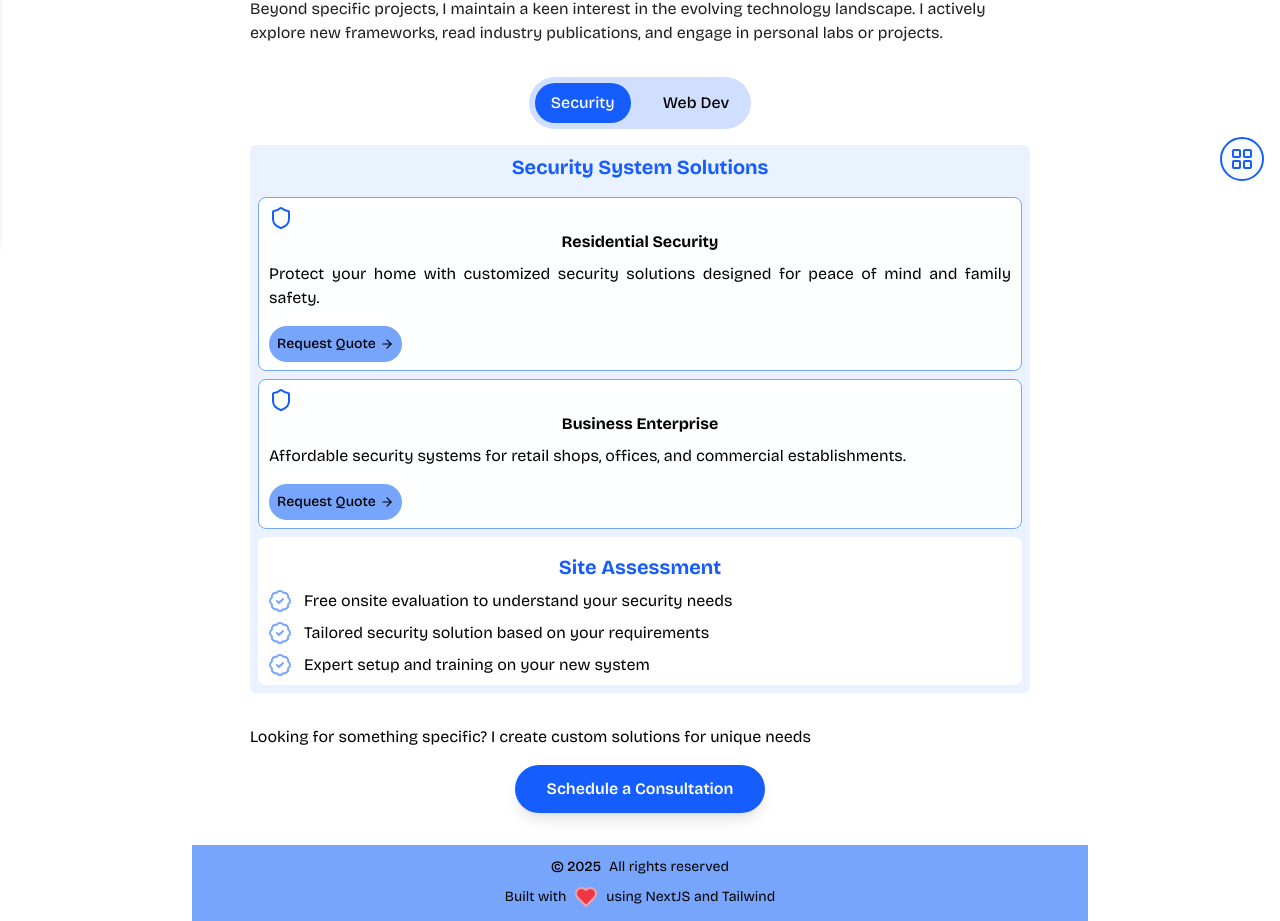
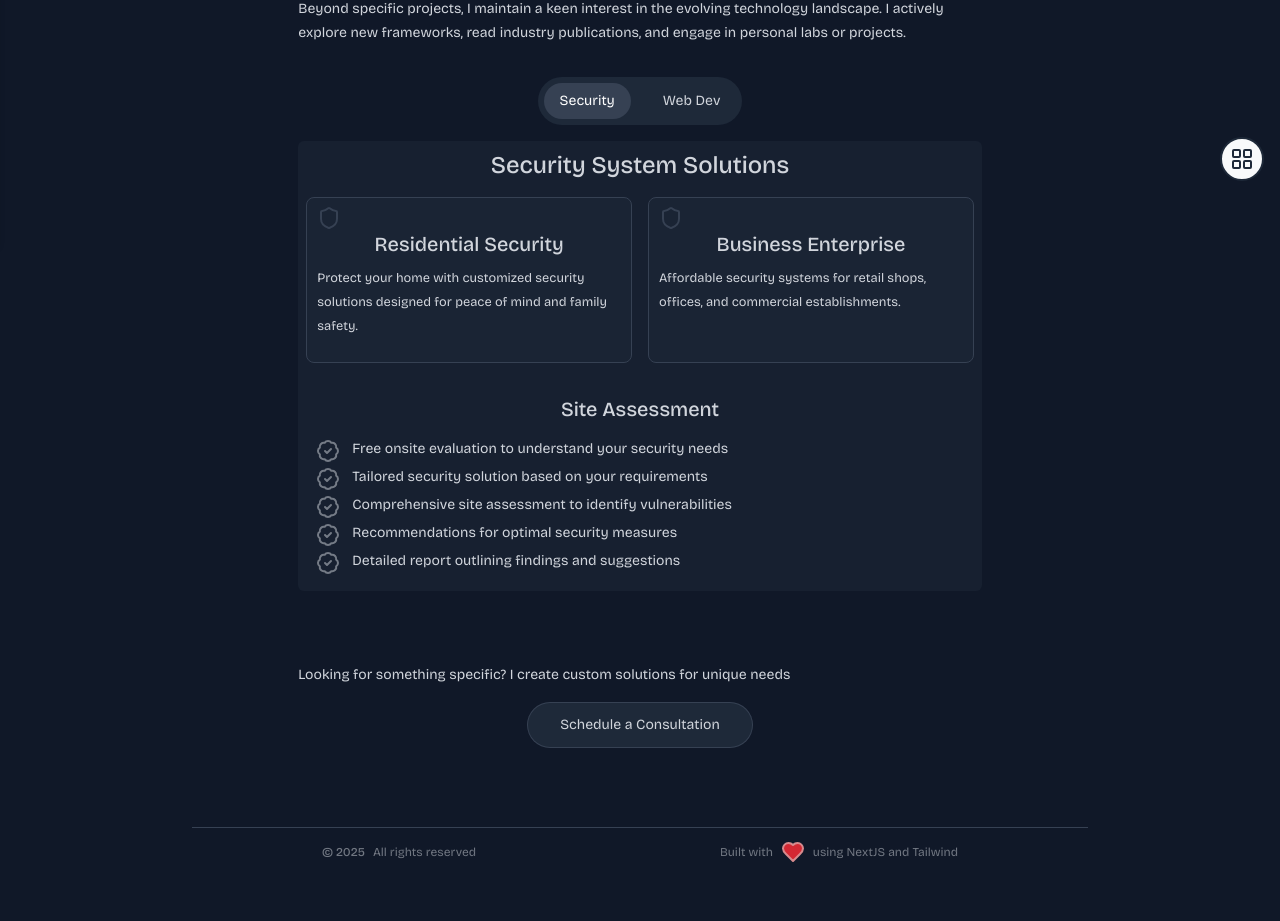
Before and after one commit to cmotanya/dev-portfolio, a Next.js app: page /about in a window 1280 px wide. Shown: the part 555-1476 px from the top of the page. After the commit the page ends 1431 px from the top, so only its background shows below. Built offline with nearby package versions, Linux system fonts and the light colour scheme.

Commit message:
refactor: Enhance About, Security, and Web Development components with improved styling and new content structure

```diff
--- a/app/about/page.tsx
+++ b/app/about/page.tsx
@@ -6,15 +6,13 @@ import Image from "next/image";
 import { about } from "../data/about";
 import { Fade, Slide } from "react-awesome-reveal";
 import Slider from "react-slick";
-import { useRouter } from "next/navigation";
 import { cn } from "@/lib/utils";
 import Security from "@/components/security";
 import WebDev from "@/components/web-dev";
+import Link from "next/link";
 
 const About = () => {
   const [activeTab, setActiveTab] = useState<"security" | "web">("security");
-
-  const router = useRouter();
 
   const settings = {
     dots: true,
@@ -40,7 +38,7 @@ const About = () => {
 
     // Style for individual dots
     customPaging: () => (
-      <div className="hover:bg-primary [.slick-active_&]:before:bg-primary [.slick-active_&]:after:bg-secondary after:bg-primary before:bg-background/90 relative rounded-full p-2 transition-all duration-300 ease-in-out before:absolute before:top-1/2 before:left-1/2 before:z-40 before:size-[14px] before:-translate-x-1/2 before:-translate-y-1/2 before:rounded-full before:p-1 before:content-[''] after:absolute after:top-1/2 after:left-1/2 after:-z-10 after:size-5 after:-translate-x-1/2 after:-translate-y-1/2 after:rounded-full after:content-[''] [.slick-active_&]:scale-110 [.slick-active_&]:after:scale-110"></div>
+      <div className="hover:bg-secondary [.slick-active_&]:before:bg-primary [.slick-active_&]:after:bg-secondary after:bg-primary before:bg-background/90 relative rounded-full p-2 transition-all duration-300 ease-in-out before:absolute before:top-1/2 before:left-1/2 before:z-40 before:size-[14px] before:-translate-x-1/2 before:-translate-y-1/2 before:rounded-full before:p-1 before:content-[''] after:absolute after:top-1/2 after:left-1/2 after:-z-10 after:size-5 after:-translate-x-1/2 after:-translate-y-1/2 after:rounded-full after:content-[''] [.slick-active_&]:scale-110 [.slick-active_&]:after:scale-110"></div>
     ),
   };
 
@@ -107,12 +105,12 @@ const About = () => {
         <Slide direction="right" duration={400} triggerOnce>
           <div className="w-full">
             {" "}
-            <div className="bg-primary/20 inline-flex items-center justify-center gap-4 rounded-full p-1.5 font-medium">
+            <div className="bg-primary inline-flex items-center justify-center gap-4 rounded-full p-1.5">
               <button
                 onClick={() => setActiveTab("security")}
                 className={cn(
-                  "hover:bg-primary/20 hover:text-primary rounded-full px-4 py-2 transition-colors",
-                  activeTab === "security" ? "bg-primary text-white" : "",
+                  "hover:bg-secondary/50 cursor-pointer rounded-full px-4 py-2 transition-colors",
+                  activeTab === "security" ? "bg-secondary text-white" : "",
                 )}
               >
                 Security
@@ -120,8 +118,8 @@ const About = () => {
               <button
                 onClick={() => setActiveTab("web")}
                 className={cn(
-                  "hover:bg-primary/20 hover:text-primary rounded-full px-4 py-2 transition-colors",
-                  activeTab === "web" ? "bg-primary text-white" : "",
+                  "hover:bg-secondary/50 cursor-pointer rounded-full px-4 py-2 transition-colors",
+                  activeTab === "web" ? "bg-secondary text-white" : "",
                 )}
               >
                 Web Dev
@@ -129,22 +127,23 @@ const About = () => {
             </div>
           </div>{" "}
         </Slide>
-        <div className="bg-secondary/15 my-4 mb-8 overflow-hidden rounded-md p-2">
+        <div className="bg-primary/50 my-4 mb-8 overflow-hidden rounded-md p-2">
           {activeTab === "security" ? <Security /> : <WebDev />}
         </div>
         <Slide direction="up" duration={500} triggerOnce>
-          <div>
+          <div className="mt-18">
             <p className="text-justify">
               Looking for something specific? I create custom solutions for
               unique needs
             </p>
-            <button
-              onClick={() => router.push("/contact")}
-              className="bg-primary hover:bg-primary/90 inline-block rounded-full px-8 py-3 font-semibold text-white shadow-lg transition-all duration-300 ease-in-out hover:shadow-xl active:scale-105"
+            <Link
+              type="button"
+              href={"/contact"}
+              className="bg-primary ring ring-secondary inline-block rounded-full px-8 py-3 font-semibold transition-all duration-300 ease-in-out hover:-translate-y-1 md:font-normal"
             >
               {" "}
               Schedule a Consultation
-            </button>
+            </Link>
           </div>
         </Slide>
       </div>
--- a/app/contact/page.tsx
+++ b/app/contact/page.tsx
@@ -28,8 +28,6 @@ import {
   getLocalStorageData,
   updateLocalStorageData,
 } from "@/lib/local-storage";
-
-//Helper function to get data from localStorage
 
 function Contact() {
   const {
--- a/app/data/about.tsx
+++ b/app/data/about.tsx
@@ -54,3 +54,18 @@ export const webOptions: SolutionOption[] = [
     icon: <Globe size={24} />,
   },
 ];
+
+export const siteAssessment = [
+  { description: "Free onsite evaluation to understand your security needs" },
+  { description: "Tailored security solution based on your requirements" },
+  { description: "Comprehensive site assessment to identify vulnerabilities" },
+  { description: "Recommendations for optimal security measures" },
+  { description: "Detailed report outlining findings and suggestions" },
+];
+
+export const webDevProcess = [
+  { description: "Understanding your business and goals" },
+  { description: "Creating mockups and wireframes" },
+  { description: "Building your custom solution" },
+  { description: "Going live with ongoing support" },
+];
--- a/app/footer/page.tsx
+++ b/app/footer/page.tsx
@@ -11,8 +11,8 @@ import React from "react";
  */
 const Footer = () => {
   return (
-    <footer className="bg-secondary mx-auto w-full max-w-4xl">
-      <div className="flex flex-col items-center justify-between gap-2 p-3 text-sm">
+    <footer className="border-secondary mx-auto w-full max-w-4xl border-t">
+      <div className="text-text/50 flex flex-col items-center justify-between gap-2 p-3 text-xs md:flex-row md:justify-around">
         <div className="flex items-center space-x-2">
           <span className="font-medium">© {new Date().getFullYear()}</span>
           <span>All rights reserved</span>
--- a/app/globals.css
+++ b/app/globals.css
@@ -1,11 +1,13 @@
 @import "tailwindcss";
 
 @theme {
-  --color-primary: oklch(0.546 0.245 262.881);
-  --color-secondary: #77a5fb;
-  --color-accent: #4b5bf9;
-  --color-background: #ffffff;
-  --color-textColor: #030607;
+  --color-primary: oklch(27.8% 0.033 256.848); /* bg-gray-800 */
+  --color-secondary: oklch(37.3% 0.034 259.733); /* bg-gray-700 */
+  --color-accent: oklch(27.8% 0.033 256.848 / 0.5); /* bg-gray-700 */
+  --color-background: oklch(21% 0.034 264.665); /* bg-gray-900 */
+  --color-text: oklch(87.2% 0.01 258.338); /* text-gray-500 */
+
+  --text-xs-sm: 0.8rem;
 
   /* RGB components for using with rgba() */
   --color-textColor-rgb: 3, 6, 7;
@@ -22,8 +24,8 @@
 
 html,
 body {
-  background: var(--background);
-  color: var(--text-color);
+  background: var(--color-background);
+  color: var(--color-text);
   font-family: Arial, Helvetica, sans-serif;
   margin: 0;
   padding: 0;
@@ -31,9 +33,8 @@ body {
 }
 
 section {
-  /* height: 100dvh; */
   width: var(--width);
-  padding-block: 1.5rem 2rem;
+  padding-block: 1.5rem 5rem;
 }
 
 p {
--- a/app/layout.tsx
+++ b/app/layout.tsx
@@ -21,7 +21,7 @@ export default function RootLayout({
   return (
     <html lang="en">
       <body
-        className={`flex min-h-dvh flex-col antialiased ${grotesque.className}`}
+        className={`flex min-h-dvh flex-col text-sm antialiased ${grotesque.className}`}
       >
         <Header />
         <main className="flex-grow">{children}</main>
--- a/components/security.tsx
+++ b/components/security.tsx
@@ -1,72 +1,42 @@
-import { securityOptions } from "@/app/data/about";
-import { ArrowRight, BadgeCheckIcon } from "lucide-react";
-import { useRouter } from "next/navigation";
+import { securityOptions, siteAssessment } from "@/app/data/about";
+import { BadgeCheckIcon } from "lucide-react";
 import { Fade } from "react-awesome-reveal";
 
 const Security = () => {
-  const router = useRouter();
-
   return (
     <>
       <Fade cascade duration={300}>
-        <h2 className="text-primary mb-4 text-xl font-bold">
-          Security System Solutions
-        </h2>
+        <h2 className="mb-4 text-2xl font-medium">Security System Solutions</h2>
 
-        <div>
+        <div className="grid grid-cols-1 gap-4 md:grid-cols-2">
           {securityOptions.map((option) => (
             <div
               key={option.id}
-              className="border-secondary mb-2 rounded-lg border bg-white/95 px-2.5 py-2"
+              className="border-secondary bg-primary/50 mb-2 rounded-lg border px-2.5 py-2"
             >
-              <span className="text-primary">{option.icon}</span>
-              <h3 className="mb-2 font-bold">{option.title}</h3>
-              <p className="text-justify">{option.description}</p>
-              <button
-                onClick={() =>
-                  router.push(`/contact?service=security&type=${option.id}`)
-                }
-                className="bg-secondary flex items-center gap-1 rounded-full p-2 text-sm font-medium transition-all duration-300 ease-in-out hover:shadow-xl active:scale-105"
-              >
-                Request Quote <ArrowRight size={14} />
-              </button>
+              <span className="text-secondary">{option.icon}</span>
+              <h3 className="mb-2 text-xl font-medium">{option.title}</h3>
+              <p className="text-xs-sm text-left">{option.description}</p>
             </div>
           ))}
         </div>
 
-        <div className="rounded-lg bg-white px-2.5 py-2">
+        <div className="px-2.5 py-2">
           {" "}
-          <h3 className="text-primary my-2 text-xl font-bold">
-            Site Assessment
-          </h3>{" "}
-          <ul className="space-y-2 text-justify">
+          <h3 className="my-4 text-xl font-medium">Site Assessment</h3>{" "}
+          <ul className="space-y-1 text-left">
             {" "}
-            <li className="flex items-start gap-3">
-              {" "}
-              <span className="text-secondary flex-shrink-0 rounded-full">
-                {" "}
-                <BadgeCheckIcon />
-              </span>{" "}
-              <span>
-                Free onsite evaluation to understand your security needs
-              </span>{" "}
-            </li>
-            <li className="flex items-start gap-3">
-              <span className="text-secondary flex-shrink-0 rounded-full">
-                {" "}
-                <BadgeCheckIcon />
-              </span>{" "}
-              <span>
-                Tailored security solution based on your requirements
-              </span>{" "}
-            </li>
-            <li className="flex items-start gap-3">
-              <span className="text-secondary flex-shrink-0 rounded-full">
-                {" "}
-                <BadgeCheckIcon />
-              </span>{" "}
-              <span>Expert setup and training on your new system</span>{" "}
-            </li>
+            <>
+              {siteAssessment.map((desc) => (
+                <li key={desc.description} className="flex items-start gap-3">
+                  <span className="text-text/50 flex-shrink-0 rounded-full">
+                    {" "}
+                    <BadgeCheckIcon />
+                  </span>{" "}
+                  <span>{desc.description}</span>
+                </li>
+              ))}
+            </>{" "}
           </ul>
         </div>
       </Fade>
@@ -75,4 +45,3 @@ const Security = () => {
 };
 
 export default Security;
-// Compare this snippet from components/web-dev.tsx:
--- a/components/web-dev.tsx
+++ b/components/web-dev.tsx
@@ -1,75 +1,41 @@
-import { webOptions } from "@/app/data/about";
-import { ArrowRight, BadgeCheckIcon } from "lucide-react";
-import { useRouter } from "next/navigation";
+import { webDevProcess, webOptions } from "@/app/data/about";
+import { BadgeCheckIcon } from "lucide-react";
 import { Fade } from "react-awesome-reveal";
 
 const WebDev = () => {
-  const router = useRouter();
-
   return (
     <>
       <Fade duration={300} cascade>
-        <h2 className="text-primary mb-4 text-xl font-bold">
-          Web Development Solutions
-        </h2>
+        <h2 className="mb-4 text-2xl font-medium">Web Development Solutions</h2>
 
-        <div>
+        <div className="grid grid-cols-1 gap-4 md:grid-cols-2">
           {webOptions.map((option) => (
             <div
               key={option.id}
-              className="border-secondary mb-2 rounded-lg border bg-white/95 px-2.5 py-2"
+              className="border-secondary bg-primary mb-2 rounded-lg border px-2.5 py-2"
             >
-              <span className="text-primary">{option.icon}</span>
-              <h3 className="mb-2 font-bold">{option.title}</h3>
-              <p className="text-justify">{option.description}</p>
-              <button
-                onClick={() =>
-                  router.push(`/contact?service=security&type=${option.id}`)
-                }
-                className="bg-secondary flex items-center gap-1 rounded-full p-2 text-sm font-medium transition-all duration-300 ease-in-out hover:shadow-xl active:scale-105"
-              >
-                Request Quote <ArrowRight size={14} />
-              </button>
+              <span className="text-secondary">{option.icon}</span>
+              <h3 className="mb-2 text-xl font-medium">{option.title}</h3>
+              <p className="text-xs-sm text-left">{option.description}</p>
             </div>
           ))}
         </div>
 
-        <div className="rounded-lg bg-white px-2.5 py-2">
+        <div className="px-2.5 py-2">
           {" "}
-          <h3 className="text-primary my-2 text-xl font-bold">
+          <h3 className="my-4 text-xl font-medium">
             My Development Process
           </h3>{" "}
-          <ul className="space-y-2 text-justify">
-            {" "}
-            <li className="flex items-start gap-3">
-              {" "}
-              <span className="text-secondary flex-shrink-0 rounded-full">
-                {" "}
-                <BadgeCheckIcon />
-              </span>{" "}
-              <span>Understanding your business and goals</span>{" "}
-            </li>
-            <li className="flex items-start gap-3">
-              <span className="text-secondary flex-shrink-0 rounded-full">
-                {" "}
-                <BadgeCheckIcon />
-              </span>{" "}
-              <span>Creating mockups and wireframes</span>{" "}
-            </li>
-            <li className="flex items-start gap-3">
-              <span className="text-secondary flex-shrink-0 rounded-full">
-                {" "}
-                <BadgeCheckIcon />
-              </span>{" "}
-              <span>Building your custom solution</span>{" "}
-            </li>
-            <li className="flex items-start gap-3">
-              <span className="text-secondary flex-shrink-0 rounded-full">
-                {" "}
-                <BadgeCheckIcon />
-              </span>{" "}
-              <span>Going live with ongoing support</span>{" "}
-            </li>
+          <ul className="space-y-1 text-left">
+            {webDevProcess.map((desc) => (
+              <li key={desc.description} className="flex items-start gap-3">
+                <span className="text-text/50 flex-shrink-0 rounded-full">
+                  {" "}
+                  <BadgeCheckIcon />
+                </span>{" "}
+                <span>{desc.description}</span>
+              </li>
+            ))}{" "}
           </ul>
         </div>
       </Fade>
```
Also changed, not shown: app/page.tsx (+6 -6 lines), app/projects/page.tsx (+8 -10 lines), components/tech-stack.tsx (+11 -3 lines).
